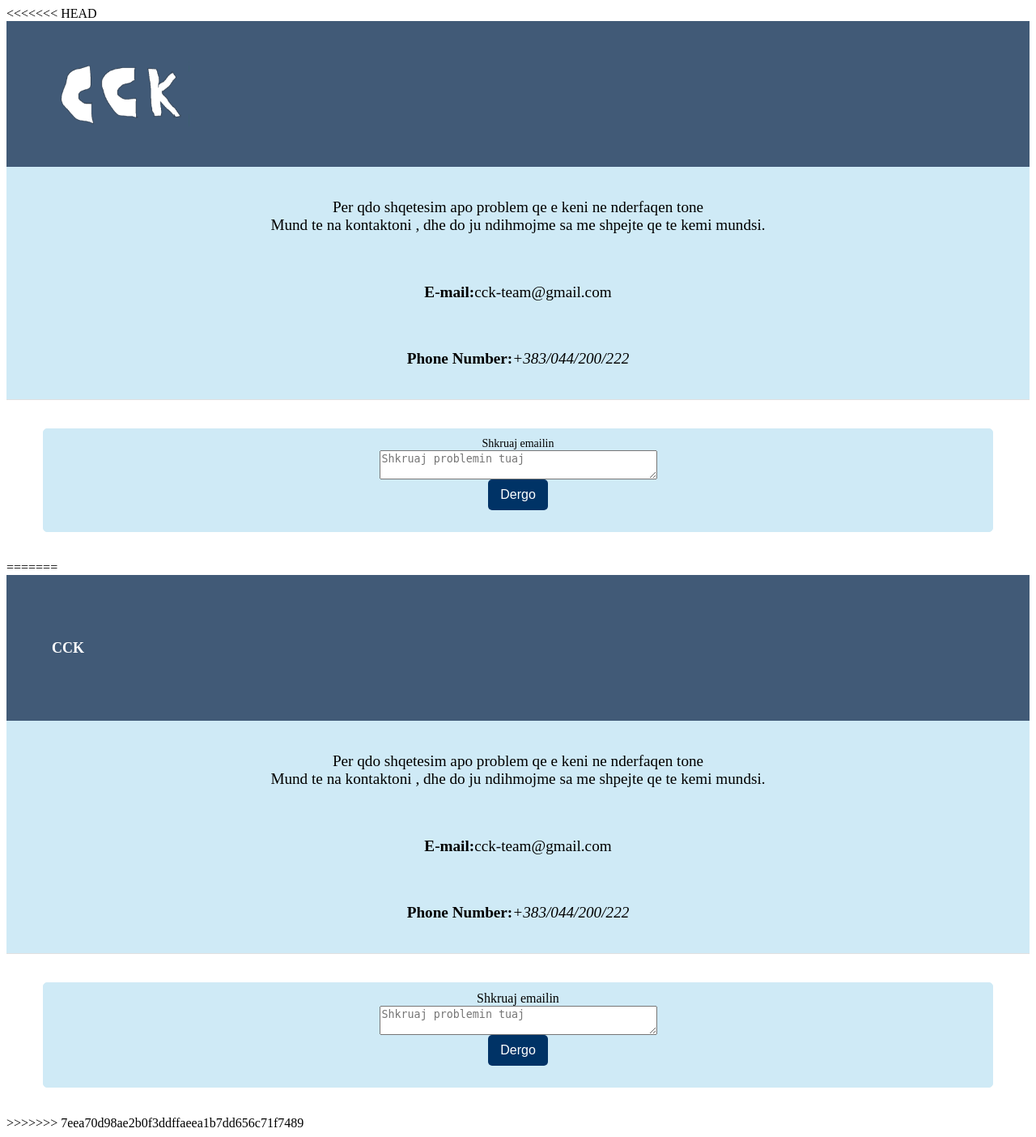
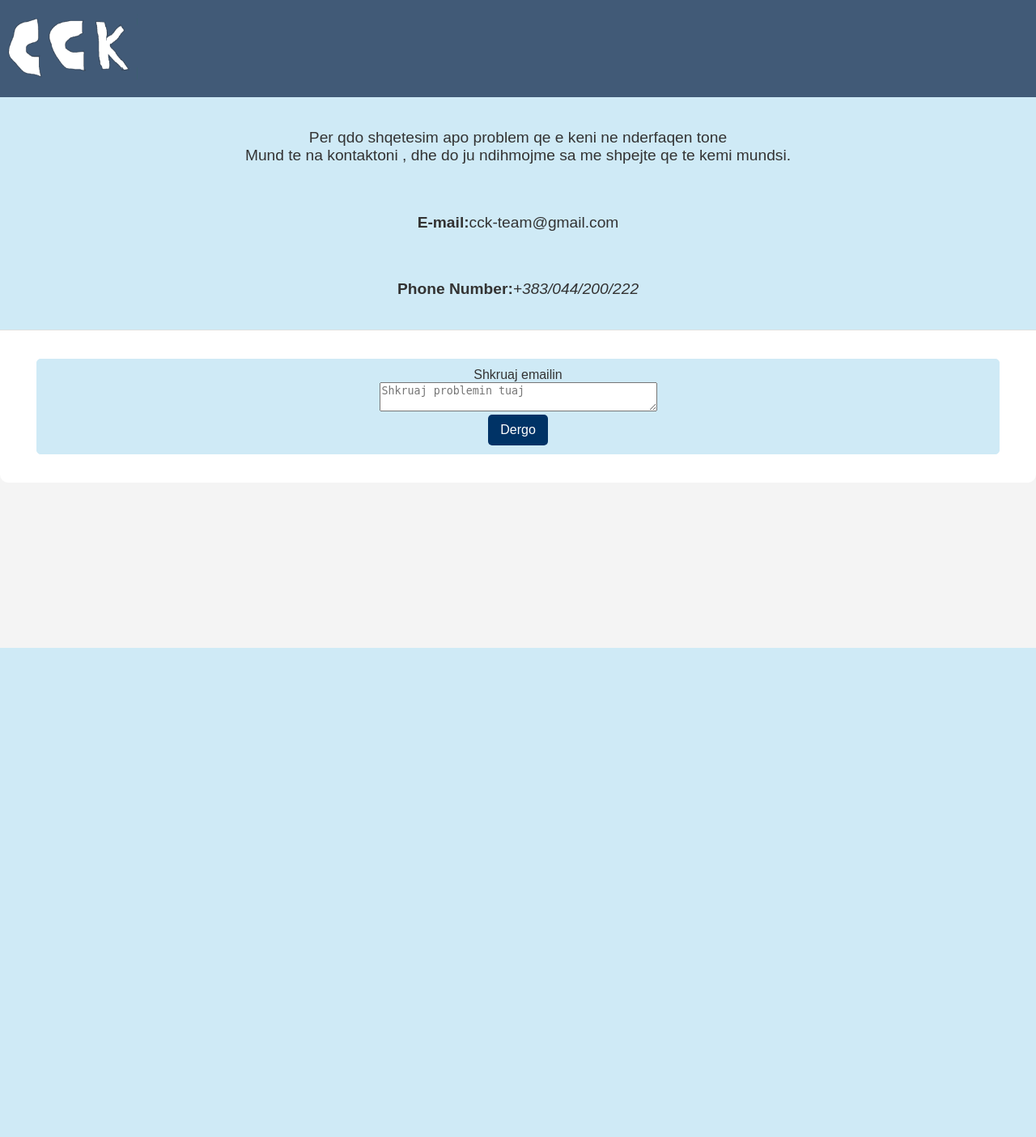
Before and after one commit to rDiti/Web-Projekti, a PHP site: page /contact.html.html in a window 1280 px wide. Shown: the whole page at 81% size. After the commit the page ends 800 px from the top, so only its background shows below. Run offline with PHP 8.4, Linux system fonts and the light colour scheme.

Commit message:
Nuk e di qa ndodhi fiks

```diff
--- a/cont.css
+++ b/cont.css
@@ -1,4 +1,4 @@
-<<<<<<< HEAD
+
 body {
     font-family: Arial, sans-serif;
     margin: 0;
@@ -90,95 +90,3 @@ button {
     margin-top: 10px;
     font-size: 14px;
   }
-
-=======
-body {
-    font-family: Arial, sans-serif;
-    margin: 0;
-    padding: 0;
-    background-color: #f4f4f4;
-    color: #333;
-  }
-
-   @media(max-width:768px){
-    .container{
-        max-width: 900px;
-        margin: 30px auto;
-        background-color: white;
-        border-radius: 20px;
-        box-shadow: 0 4px 6px rgba(0, 0, 0, 0.1);
-        overflow: hidden;
-
-      }
-   }
-
-header{
-    background-color: #415a77;
-    padding: 30px 40px;
-    text-align: left;
-}
-.logo{
-    color: white;
-    font-size: 18px;
-    font-weight: bold;
-    cursor: pointer;
-    padding: 8px 16px;
-    transition: background-color 0.3s;
-    display: inline-block;
-}
-.message-box {
-    background-color: #cfeaf6;
-    padding: 20px;
-    text-align: center;
-    font-size: 1.2rem;
-    border-bottom: 1px solid #e0e0e0;
-}
-
-.contact-box {
-    display: flex;
-    justify-content: space-around;
-    padding: 35px;
-    background-color: #ffffff;
-    border-radius: 0 0 10px 10px;
-}
-
-.contact-box div {
-    flex: 6;
-    padding: 10px;
-    margin: 0 10px;
-    border: 1px solid #cfeaf6;
-    border-radius: 5px;
-    text-align: center;
-    background-color: #cfeaf6;
-}
-
-.contact-box div p {
-    margin: 10px 0;
-}
-.textbox{
-    width: 80%;
-    height: 80px;
-    margin: 20px ;
-    padding: 20px;
-    font-size: 16px;
-    border:#333;
-    border-radius: 5px;
-}
-button {
-    background-color: #003366;
-    color: #fff;
-    border: none;
-    padding: 10px 15px;
-    border-radius: 5px;
-    cursor: pointer;
-    font-size: 16px;
-  }
-  button:hover {
-    background-color: #0055aa;
-  }
-  #responseMessage {
-    margin-top: 10px;
-    font-size: 14px;
-  }
-
->>>>>>> 7eea70d98ae2b0f3ddffaeea1b7dd656c71f7489
--- a/contact.JavaScript.js
+++ b/contact.JavaScript.js
@@ -1,4 +1,3 @@
-<<<<<<< HEAD
 
 const forms = document.querySelectorAll("form");
 
@@ -32,39 +31,4 @@ forms.forEach((form) => {
       textreply.value = "";
     }
   }
-=======
-
-const forms = document.querySelectorAll("form");
-
-
-forms.forEach((form) => {
-  form.addEventListener("submit", function (e) {
-
-    e.preventDefault();
-
-
-    const textarea = form.getElementsById("textreply");
-    const message = textarea.value.trim();
-
-
-    let responseMessage = form.querySelector("#responseMessage");
-    if (!responseMessage) {
-      responseMessage = document.createElement("p");
-      responseMessage.id = "responseMessage";
-      form.appendChild(responseMessage);
-    }
-
-
-    if (message === "") {
-      responseMessage.textContent = "Duhesh me shkru diçka!";
-      responseMessage.style.color = "red";
-    } else {
-      responseMessage.textContent = "Mesazhi u dergua!";
-      responseMessage.style.color = "green";
-
-
-      textreply.value = "";
-    }
 }
->>>>>>> 7eea70d98ae2b0f3ddffaeea1b7dd656c71f7489
-}
--- a/contact.html.html
+++ b/contact.html.html
@@ -1,4 +1,3 @@
-<<<<<<< HEAD
 <!DOCTYPE html>
 <html lang="en">
 <head>
@@ -12,51 +11,7 @@
     <div class="container">
         <a href="Homepage.html">
             <img src="logo_transparent.png" alt="logo" class="logo">
-          </a>
-    </div>
-   </header>
-   <main>
-    <div class="message-box">
-        <p>Per qdo shqetesim apo problem qe e keni ne nderfaqen tone <br>
-        Mund te na kontaktoni , dhe do ju ndihmojme sa me shpejte qe te kemi mundsi.
-
-        </p>
-        <br>
-        <p > <strong>E-mail:</strong>cck-team@gmail.com</p>
-        <br>
-        <p><strong>Phone Number:</strong><i>+383/044/200/222</i></p>
-    </div>
-    <div class="contact-box">
-        <div class="email-box">
-
-
-            <form id="textbox">
-                <label for="textreply" id="responseMessage">Shkruaj emailin</label><br>
-                <textarea name="textreply" id="textreply" rows="2" cols="40" placeholder="Shkruaj problemin tuaj"></textarea><br>
-                <button type="submit">Dergo</button>
-               </form>
-
-        </div>
-
-    </div>
-
-   </main>
-   <script src="contact.JavaScript.js"></script>
-
-</body>
-=======
-<!DOCTYPE html>
-<html lang="en">
-<head>
-    <meta charset="UTF-8">
-    <meta name="viewport" content="width=device-width, initial-scale=1.0">
-    <title>Contact Us</title>
-    <link rel="stylesheet" href="cont.css">
-</head>
-<body>
-   <header>
-    <div class="container">
-        <div class="logo">CCK</div>
+        </a>
     </div>
    </header>
    <main>
@@ -88,5 +43,4 @@
    <script src="contact.JavaScript.js"></script>
 
 </body>
->>>>>>> 7eea70d98ae2b0f3ddffaeea1b7dd656c71f7489
 </html>
```
Also changed, not shown: abtus.html (+2 -41 lines), abus.css (+2 -83 lines).
